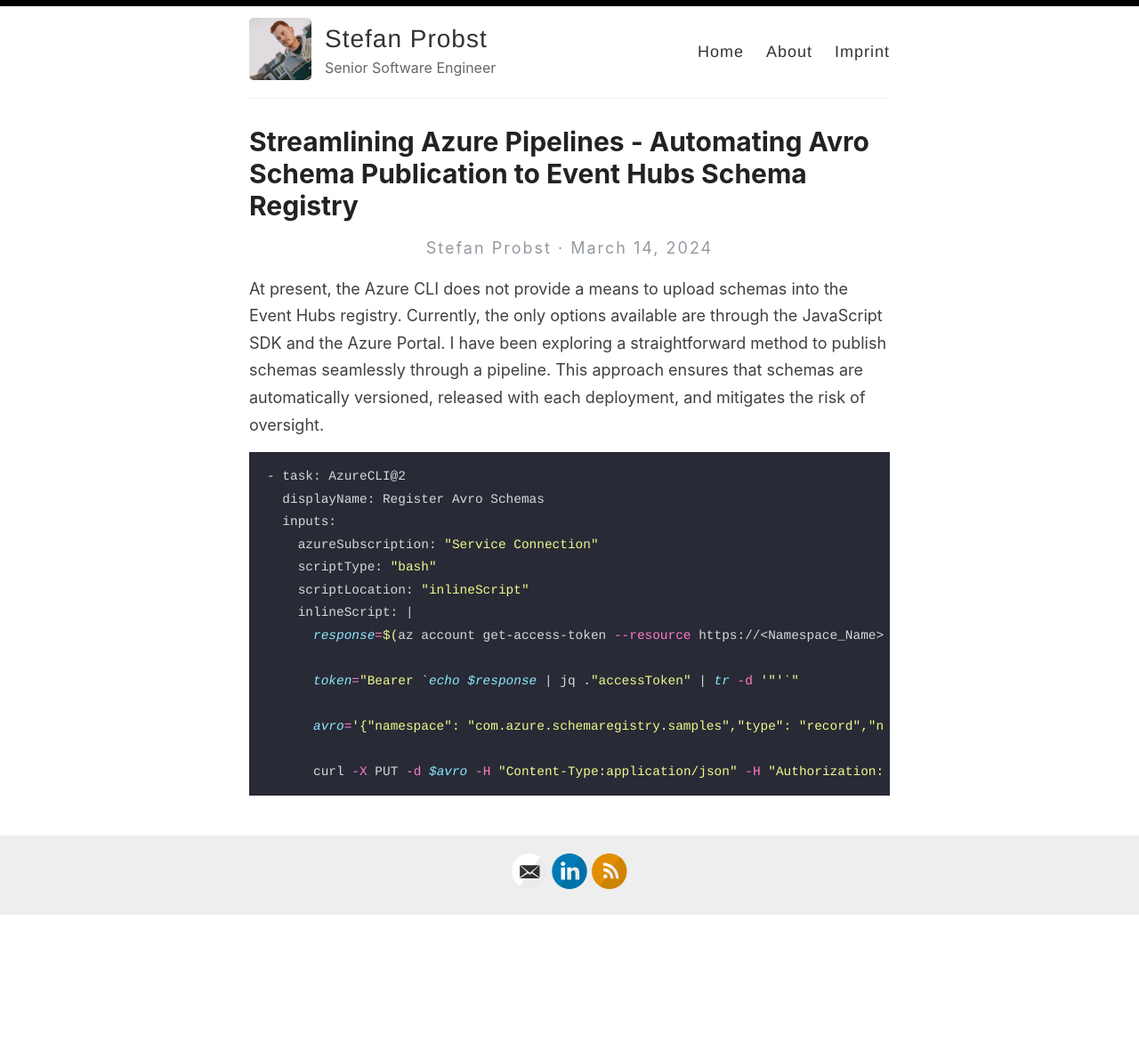
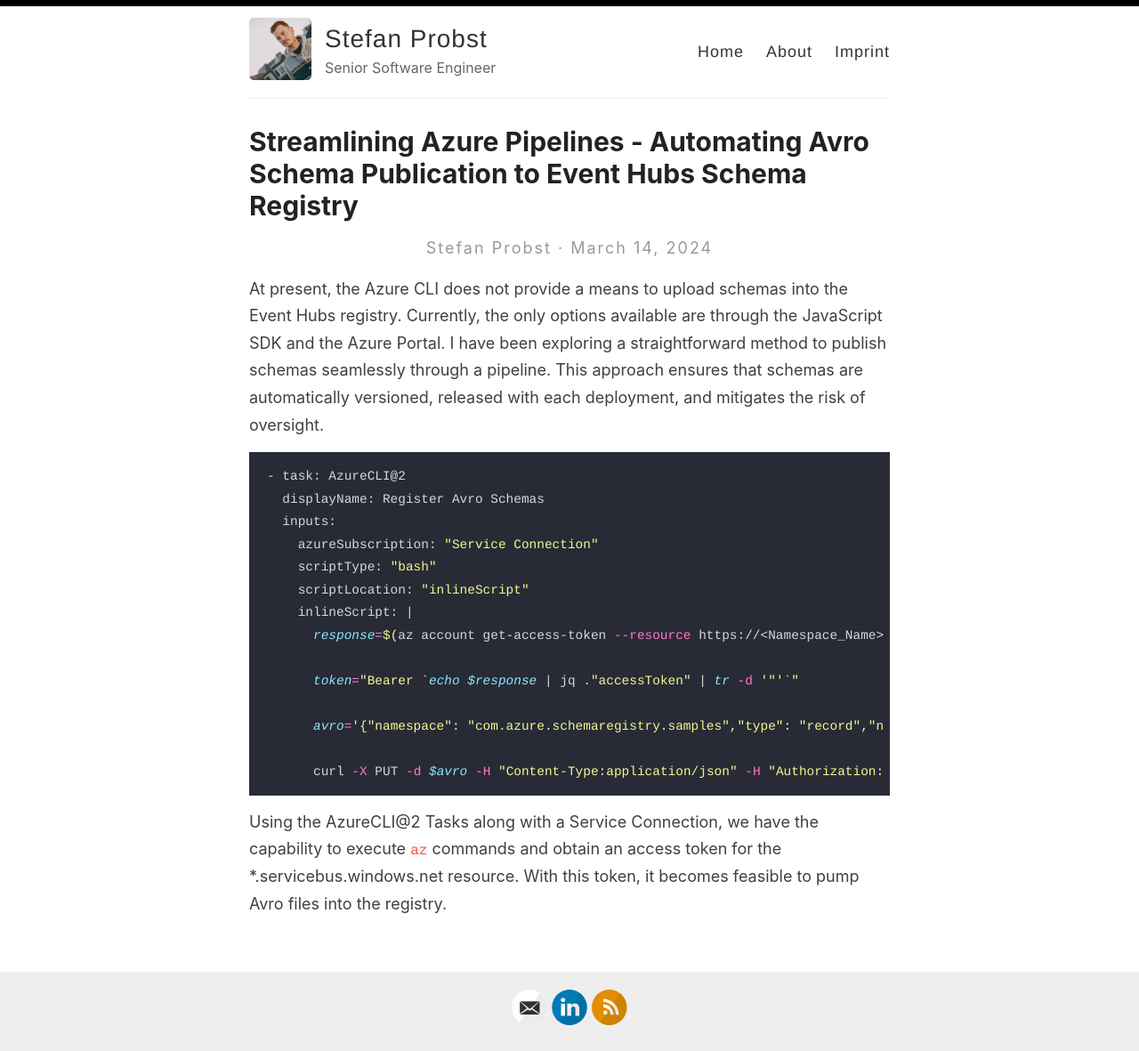
Before and after one commit to probststefan/code-blog, a Jekyll site: the page built from _posts/2024-03-14-azure-pipeline-register-avro-schema-event-hub.md, in a window 1280 px wide. Shown: the whole page at 89% size. Built offline with Jekyll 4.4.1, drawn with Linux system fonts in a browser that asks for light colours; before the commit the page ends 1028 px from its top, so only the background shows below that.

Commit message:
Update 2024-03-14-azure-pipeline-register-avro-schema-event-hub.md

````diff
--- a/_posts/2024-03-14-azure-pipeline-register-avro-schema-event-hub.md
+++ b/_posts/2024-03-14-azure-pipeline-register-avro-schema-event-hub.md
@@ -20,3 +20,5 @@ At present, the Azure CLI does not provide a means to upload schemas into the Ev
 
       curl -X PUT -d $avro -H "Content-Type:application/json" -H "Authorization:$token" -H "Serialization-Type:Avro" 'https://<Namespace_Name>.servicebus.windows.net/$schemagroups/<SchemaGroup_Name>/schemas/<Schema_Name>?api-version=2020-09-01-preview'
 ```
+
+Using the AzureCLI@2 Tasks along with a Service Connection, we have the capability to execute `az` commands and obtain an access token for the *.servicebus.windows.net resource. With this token, it becomes feasible to pump Avro files into the registry.
````
